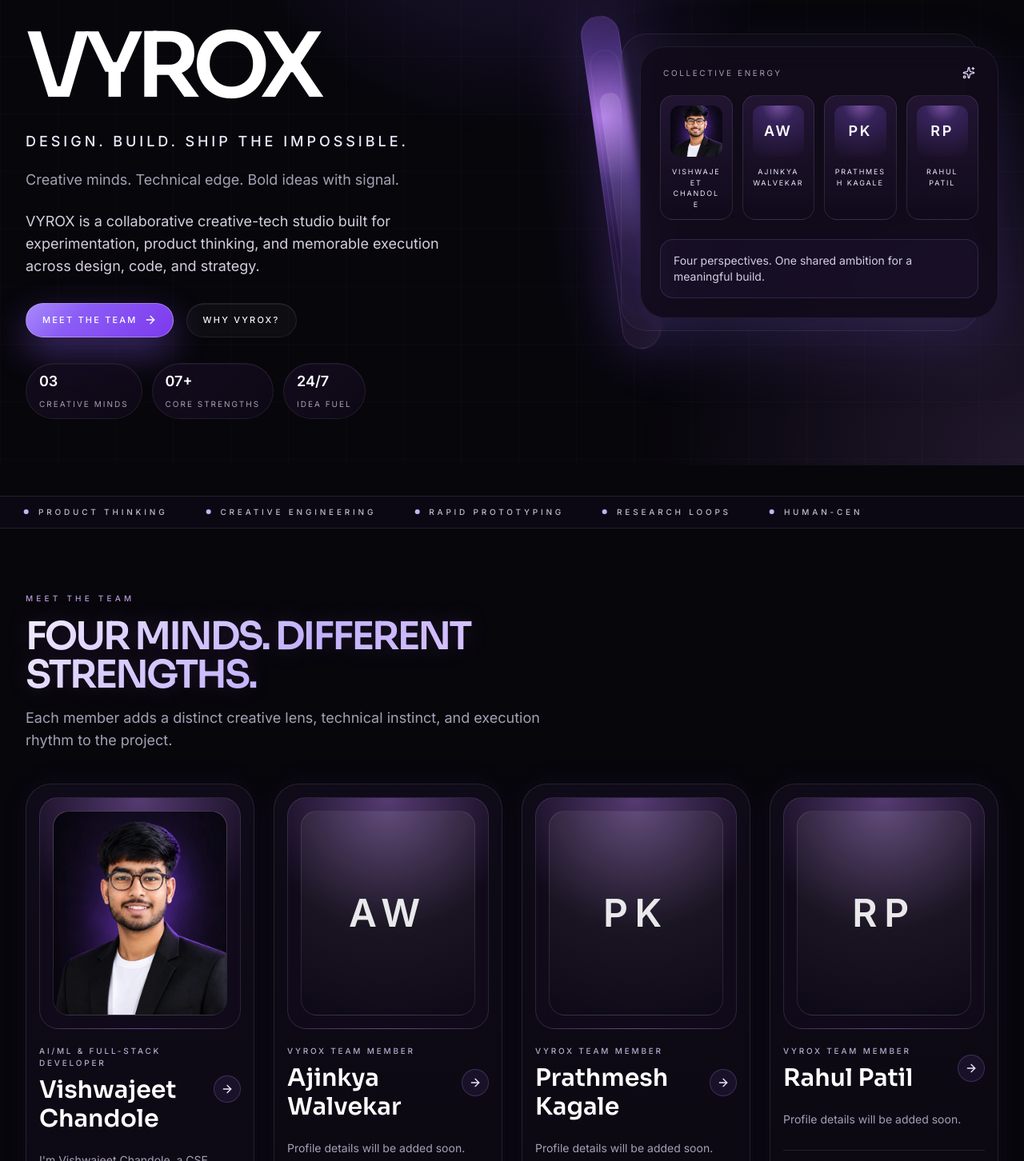
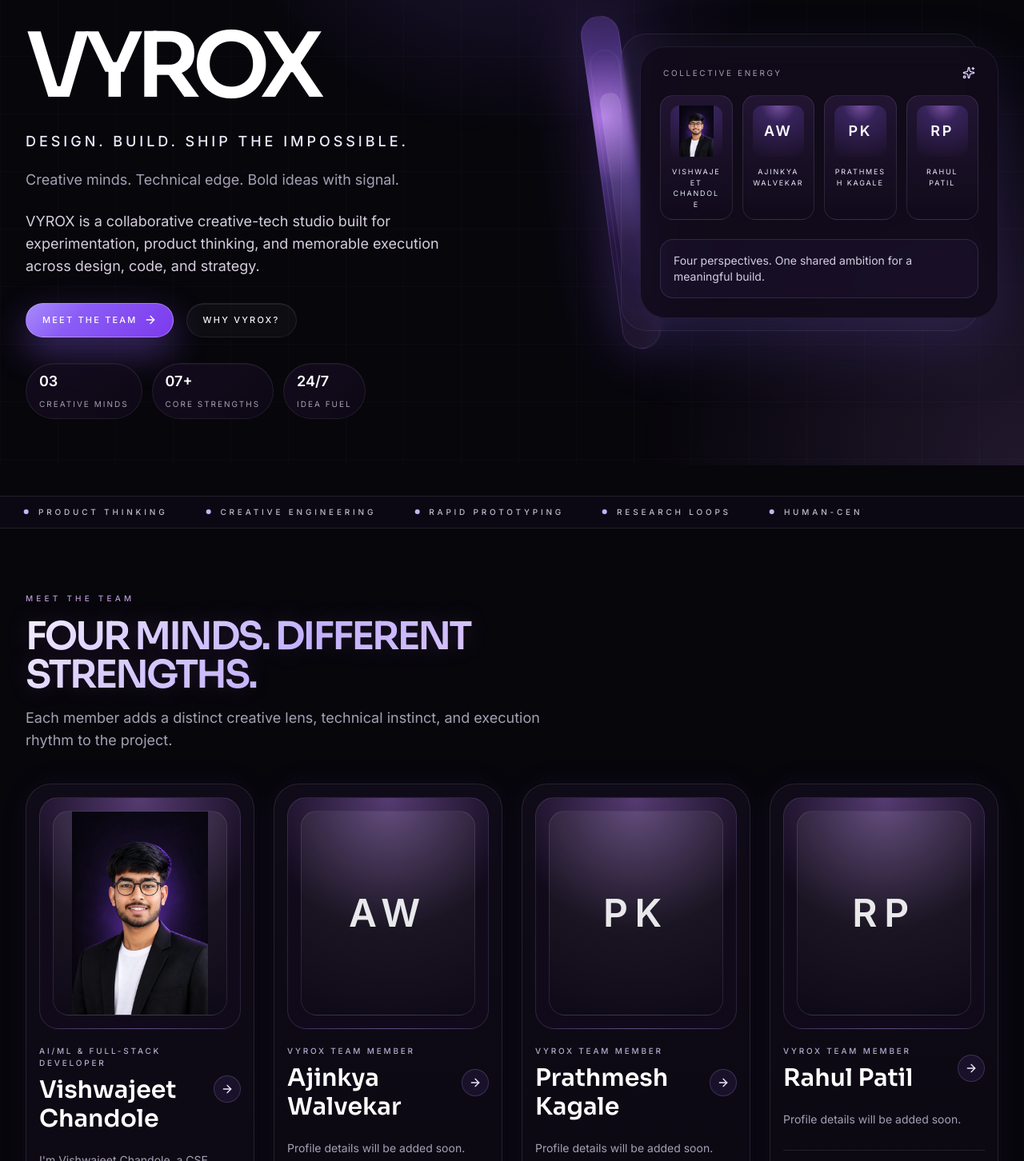
Before and after one commit to vishwajeetchandole/vyrox-portfolio, a React (Vite) app: page / in a window 1280 px wide. Shown: the part 218-1670 px from the top of the page at 80% size. Built offline with nearby package versions, Linux system fonts and the light colour scheme.

Commit message:
Improve team profile photo visibility
Co-authored-by: Copilot <223556219+Copilot@users.noreply.github.com>

```diff
--- a/src/App.jsx
+++ b/src/App.jsx
@@ -276,16 +276,16 @@ function HomePage({ teamMembers, theme, onToggleTheme }) {
                     <motion.div
                       key={member.slug}
                       whileHover={{ y: -8, scale: 1.03 }}
-                      className="member-mini rounded-2xl border border-white/10 bg-[#1A1129] p-2 text-center sm:p-3"
+                      className="member-mini flex items-center gap-3 rounded-2xl border border-white/10 bg-[#1A1129] p-2 text-left md:block md:p-3 md:text-center"
                     >
-                      <div className="mb-2 flex h-14 items-center justify-center overflow-hidden rounded-xl bg-[radial-gradient(circle_at_top,_rgba(192,132,252,0.52),_rgba(139,92,246,0.22)_30%,_rgba(7,6,11,0))] text-lg font-semibold tracking-[0.15em] text-white sm:mb-3 sm:h-16">
+                      <div className="mb-0 flex h-16 w-14 shrink-0 items-center justify-center overflow-hidden rounded-xl bg-[radial-gradient(circle_at_top,_rgba(192,132,252,0.52),_rgba(139,92,246,0.22)_30%,_rgba(7,6,11,0))] text-lg font-semibold tracking-[0.15em] text-white md:mb-3 md:h-16 md:w-full">
                         {member.image ? (
-                          <img src={member.image} alt={`Photo of ${member.name}`} className="h-full w-full object-cover" />
+                          <img src={member.image} alt={`Photo of ${member.name}`} className="h-full w-full object-contain" />
                         ) : (
                           member.initials
                         )}
                       </div>
-                      <p className="break-words text-[8px] uppercase tracking-[0.1em] text-violet-100 sm:text-[9px] sm:tracking-[0.2em]">{member.name}</p>
+                      <p className="break-words text-[9px] uppercase tracking-[0.15em] text-violet-100 md:text-[9px] md:tracking-[0.2em]">{member.name}</p>
                     </motion.div>
                   ))}
                 </div>
@@ -333,7 +333,7 @@ function HomePage({ teamMembers, theme, onToggleTheme }) {
                   <div className="overflow-hidden rounded-[1.5rem] border border-violet-300/15 bg-[radial-gradient(circle_at_top,_rgba(192,132,252,0.4),_rgba(17,10,27,0.9)_52%)] p-4">
                     <div className="flex h-64 items-center justify-center overflow-hidden rounded-[1.25rem] border border-white/10 bg-[radial-gradient(circle_at_top,_rgba(255,255,255,0.1),_rgba(7,6,11,0.2))] text-5xl font-semibold tracking-[0.18em] text-white/90">
                       {member.image ? (
-                        <img src={member.image} alt={`Photo of ${member.name}`} className="h-full w-full object-cover" />
+                        <img src={member.image} alt={`Photo of ${member.name}`} className="h-full w-full object-contain" />
                       ) : (
                         member.initials
                       )}
@@ -684,7 +684,7 @@ function ProfilePage({ teamMembers, theme, onToggleTheme }) {
           <div className="relative min-w-0 overflow-hidden rounded-[1.5rem] border border-violet-300/15 bg-[radial-gradient(circle_at_top,_rgba(192,132,252,0.32),_rgba(17,10,27,0.9)_54%)] p-3">
             <div className="flex aspect-[4/3] items-center justify-center overflow-hidden rounded-[1.15rem] border border-white/10 bg-[radial-gradient(circle_at_top,_rgba(255,255,255,0.12),_rgba(7,6,11,0.2))] text-7xl font-semibold tracking-[0.18em] text-white/90 sm:aspect-[5/4] lg:aspect-[4/5]">
               {member.image ? (
-                <img src={member.image} alt={`Photo of ${member.name}`} className="h-full w-full object-cover" />
+                <img src={member.image} alt={`Photo of ${member.name}`} className="h-full w-full object-contain" />
               ) : (
                 member.initials
               )}
```
